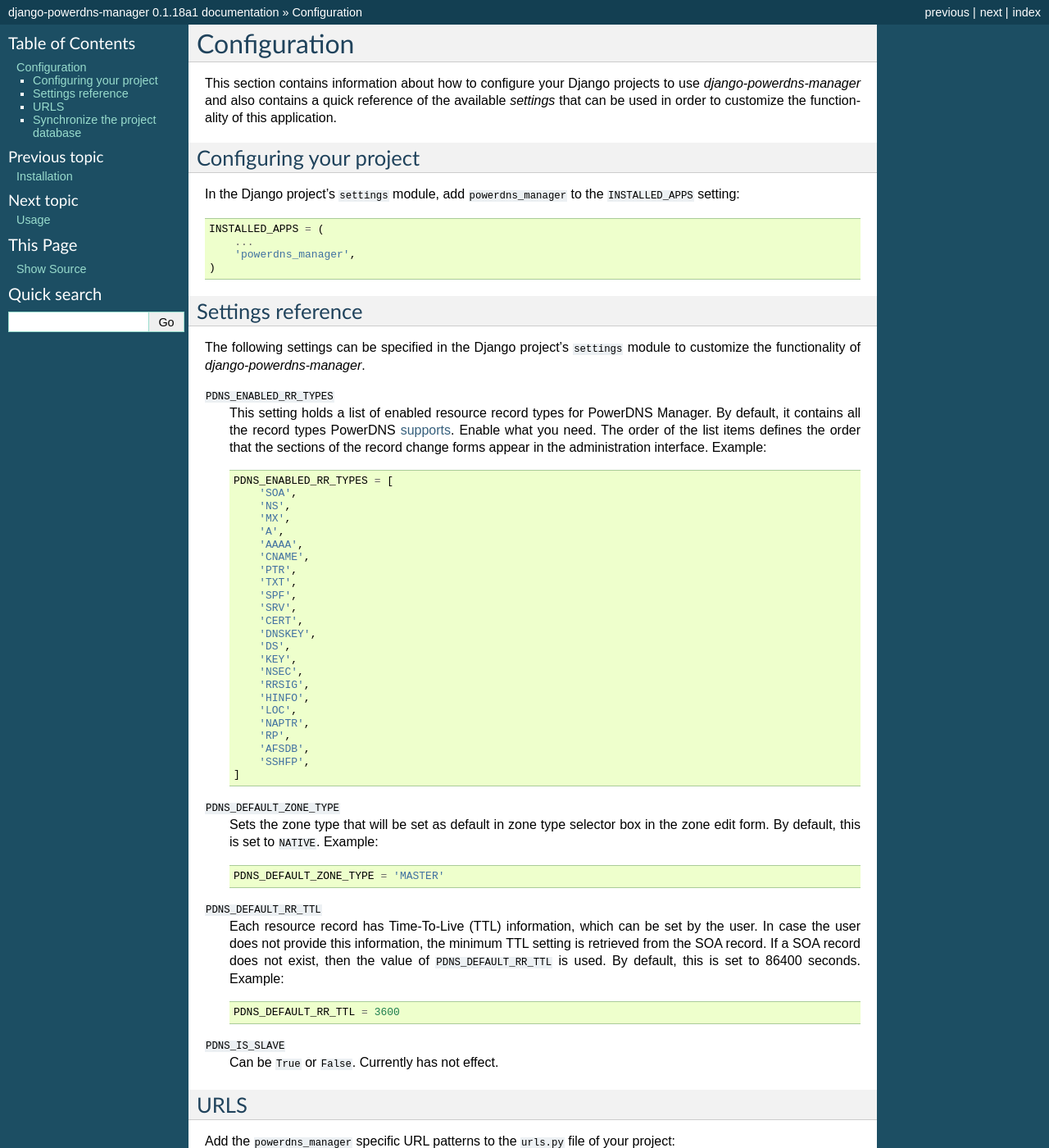
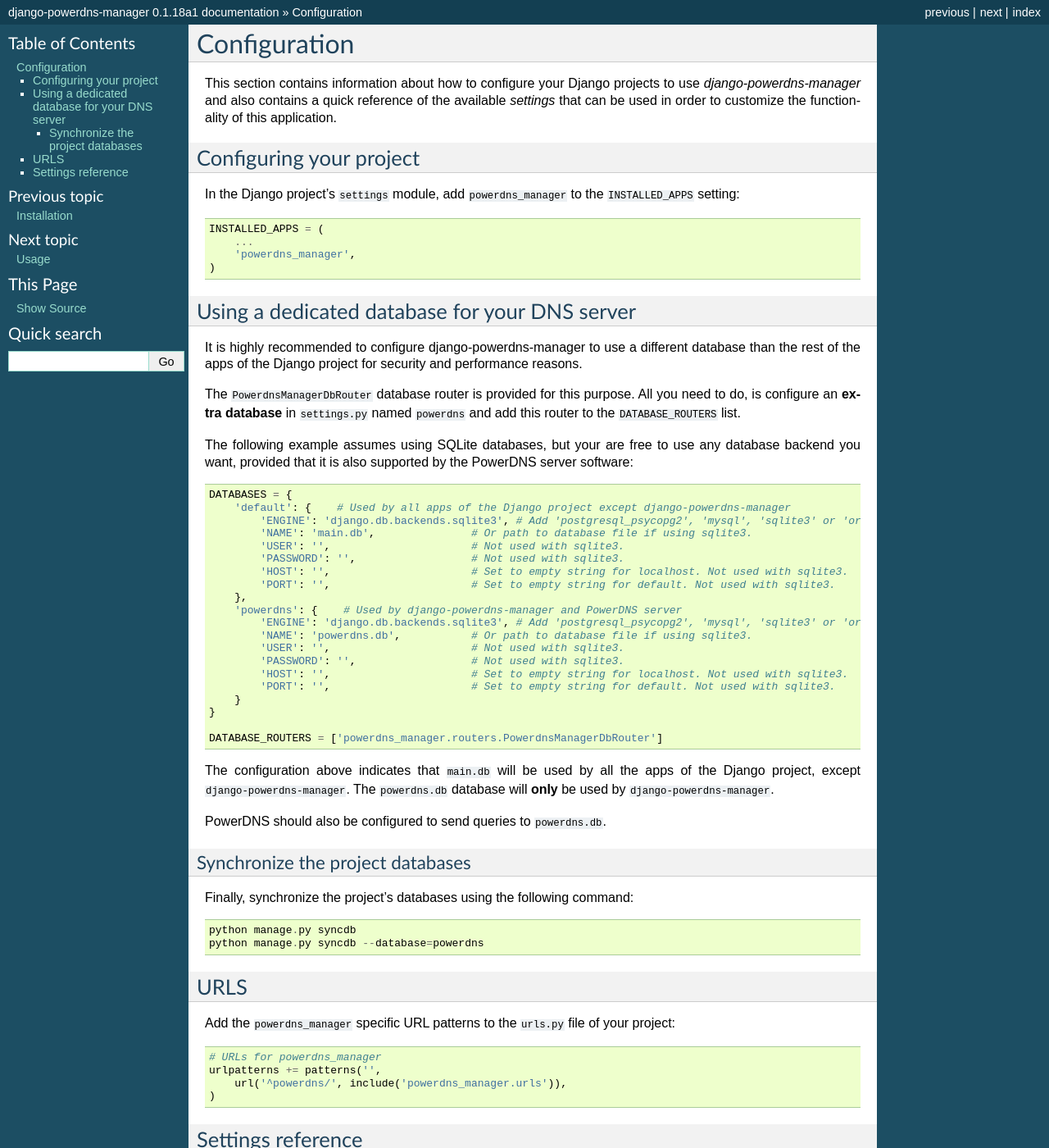
Before and after one commit to kumina/django-powerdns-manager, a Sphinx documentation site: the page built from docs/configuration.rst, in a window 1280 px wide and 1400 px high. Shown: the whole window at 82% size. Built offline with Sphinx 7.4.7, drawn with Linux system fonts in a browser that asks for light colours; some of the changed text lies outside the part shown.

Commit message:
Updated configuration section of the documentation with notes about using a dedicated database.

```diff
--- a/docs/configuration.rst
+++ b/docs/configuration.rst
@@ -18,6 +18,71 @@
     INSTALLED_APPS = (
         ...
         'powerdns_manager',
+    )
+
+
+Using a dedicated database for your DNS server
+==============================================
+
+It is highly recommended to configure django-powerdns-manager to use a
+different database than the rest of the apps of the Django project for
+security and performance reasons.
+
+The ``PowerdnsManagerDbRouter`` database router is provided for this
+purpose. All you need to do, is configure an **extra database** in
+``settings.py`` named ``powerdns`` and add this router to the
+``DATABASE_ROUTERS`` list.
+
+The following example assumes using SQLite databases, but your are free to
+use any database backend you want, provided that it is also supported by
+the PowerDNS server software::
+
+    DATABASES = {
+        'default': {    # Used by all apps of the Django project except django-powerdns-manager
+            'ENGINE': 'django.db.backends.sqlite3', # Add 'postgresql_psycopg2', 'mysql', 'sqlite3' or 'oracle'.
+            'NAME': 'main.db',               # Or path to database file if using sqlite3.
+            'USER': '',                      # Not used with sqlite3.
+            'PASSWORD': '',                  # Not used with sqlite3.
+            'HOST': '',                      # Set to empty string for localhost. Not used with sqlite3.
+            'PORT': '',                      # Set to empty string for default. Not used with sqlite3.
+        },
+        'powerdns': {    # Used by django-powerdns-manager and PowerDNS server
+            'ENGINE': 'django.db.backends.sqlite3', # Add 'postgresql_psycopg2', 'mysql', 'sqlite3' or 'oracle'.
+            'NAME': 'powerdns.db',           # Or path to database file if using sqlite3.
+            'USER': '',                      # Not used with sqlite3.
+            'PASSWORD': '',                  # Not used with sqlite3.
+            'HOST': '',                      # Set to empty string for localhost. Not used with sqlite3.
+            'PORT': '',                      # Set to empty string for default. Not used with sqlite3.
+        }
+    }
+
+    DATABASE_ROUTERS = ['powerdns_manager.routers.PowerdnsManagerDbRouter']
+
+The configuration above indicates that ``main.db`` will be used by all
+the apps of the Django project, except ``django-powerdns-manager``. The
+``powerdns.db`` database will **only** be used by ``django-powerdns-manager``.
+
+PowerDNS should also be configured to send queries to ``powerdns.db``.
+
+
+Synchronize the project databases
+---------------------------------
+
+Finally, synchronize the project's databases using the following command::
+
+    python manage.py syncdb
+    python manage.py syncdb --database=powerdns
+
+
+URLS
+====
+
+Add the ``powerdns_manager`` specific URL patterns to the ``urls.py`` file of
+your project::
+
+    # URLs for powerdns_manager
+    urlpatterns += patterns('',
+        url('^powerdns/', include('powerdns_manager.urls')),
     )
 
 
```
Also changed, not shown: other parts of docs/configuration.rst (+0 -20 lines).
